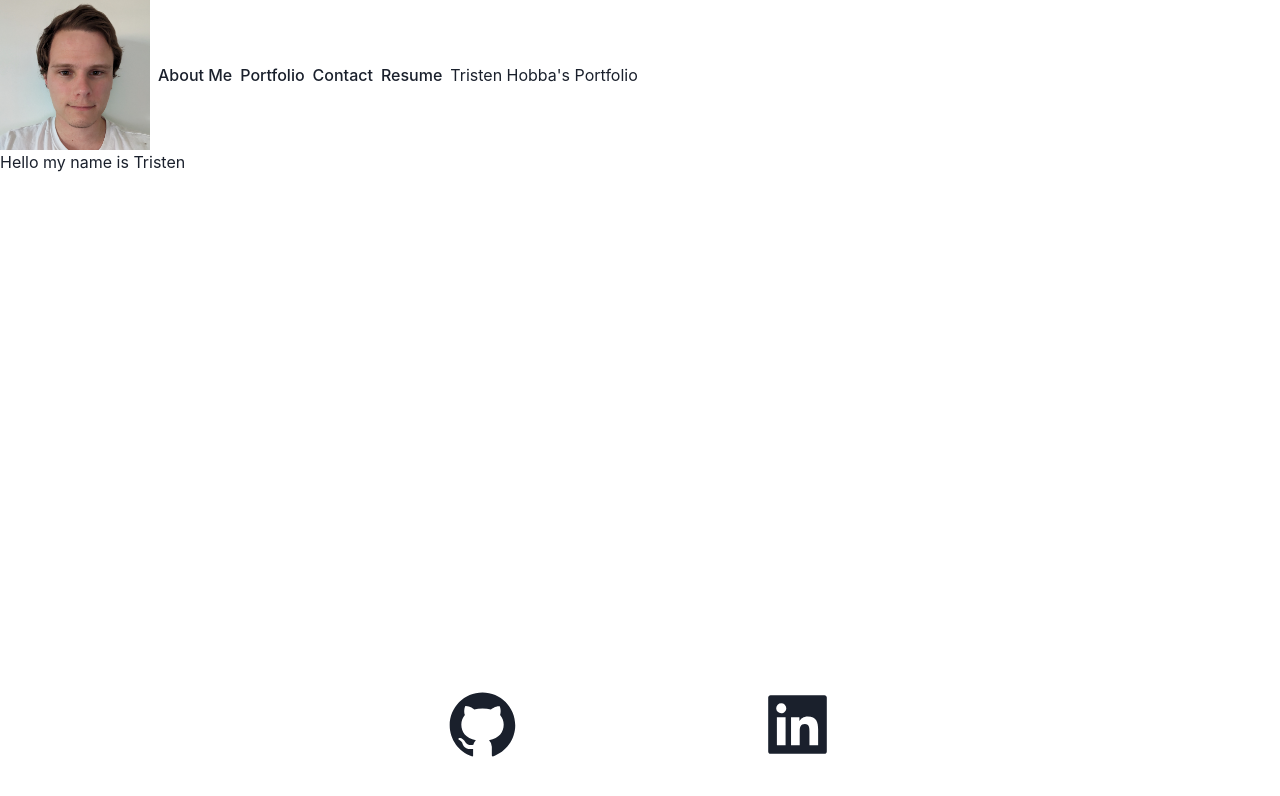
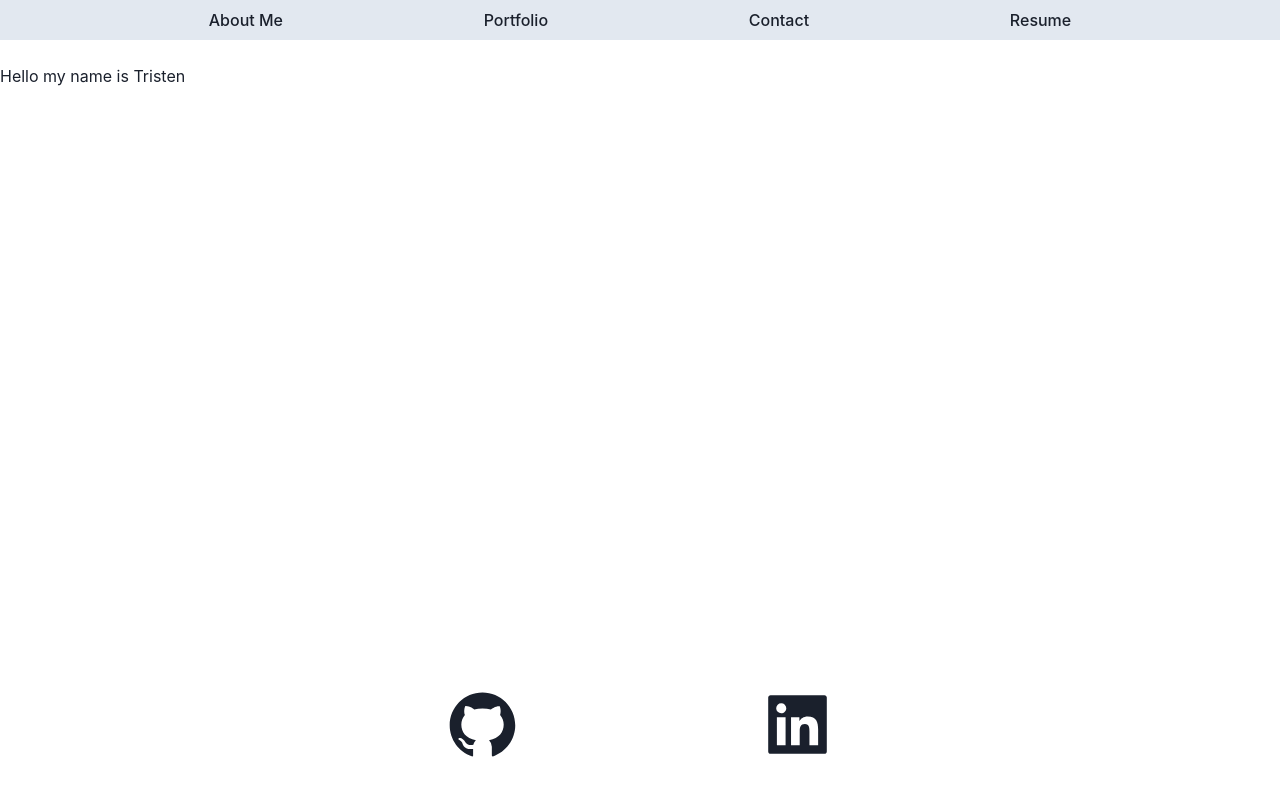
Before and after one commit to Tristenh/Tristen-Hobba-Portfolio, a React (Vite) app in the folder Tristen-Hobba-Portfolio/: page / in a window 1280 px wide. Shown: the top 796 px of the page. Built offline with nearby package versions, Linux system fonts and the light colour scheme.

Commit message:
refactor Header.jsx, added Chakra styling to Header.jsx

```diff
--- a/Tristen-Hobba-Portfolio/src/App.jsx
+++ b/Tristen-Hobba-Portfolio/src/App.jsx
@@ -10,7 +10,9 @@ function App() {
   return (
     <ChakraProvider>
       <Header />
+      <div style ={{marginTop: "4rem"}}>
       <Outlet />
+      </div>
       <Footer />
     </ChakraProvider>
   );
--- a/Tristen-Hobba-Portfolio/src/components/Header.jsx
+++ b/Tristen-Hobba-Portfolio/src/components/Header.jsx
@@ -1,25 +1,29 @@
 // Bringing in the required import from 'react-router-dom'
-import { Link } from 'react-router-dom';
-import Navbar from './UI/Navbar';
+import { Link } from "react-router-dom";
+import { Box } from "@chakra-ui/react";
 
 export default function Nav() {
-  // The Navbar UI component will render each of the Link elements in the links prop
   return (
-    <Navbar
-      links={[
-        <Link key={1} className="nav-link text-light" to="/about">
-          About Me
-        </Link>,
-        <Link key={2} className="nav-link text-light" to="/portfolio">
-          Portfolio
-        </Link>,
-        <Link key={3} className="nav-link text-light" to="/contact">
-          Contact
-        </Link>,
-        <Link key={4} className="nav-link text-light" to="/resume">
-          Resume
-        </Link>,
-      ]}
-    />
+    <Box
+      position="fixed"
+      display="flex"
+      justifyContent="space-evenly"
+      width="100%"
+      bgColor="gray.200"
+      p="2"
+    >
+      <Link key={1} to="/about">
+        About Me
+      </Link>
+      <Link key={2} to="/portfolio">
+        Portfolio
+      </Link>
+      <Link key={3} to="/contact">
+        Contact
+      </Link>
+      <Link key={4} to="/resume">
+        Resume
+      </Link>
+    </Box>
   );
 }
--- a/Tristen-Hobba-Portfolio/src/components/UI/Navbar.jsx
+++ /dev/null
@@ -1,11 +0,0 @@
-import { HStack, Image, Text } from "@chakra-ui/react";
-import logo from "../../assets/profile.jpg";
-export default function Nav({ links }) {
-  return (
-    <HStack>
-      <Image src={logo} boxSize='150px' />
-      {links.map((link) => link)}
-      <Text>Tristen Hobba's Portfolio</Text>
-    </HStack>
-  );
-}
```
